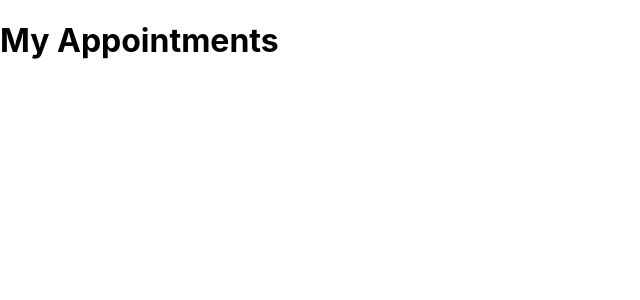
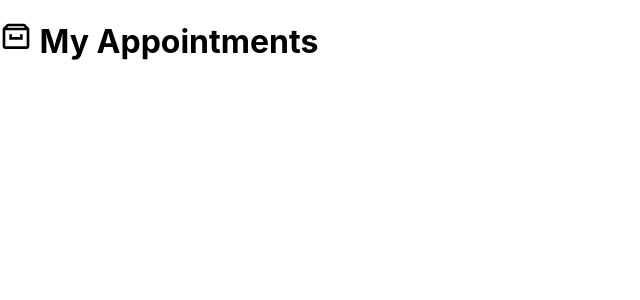
Before and after one commit to olaassem/react-interface, a React (Create React App) app: page / in a window 1280 px wide. Shown: the top 300 px of the page, without its empty margins (0-640 px from the left). Built offline with nearby package versions, Linux system fonts and the light colour scheme.

Commit message:
installs & imports react-icons

```diff
--- a/package.json
+++ b/package.json
@@ -8,6 +8,7 @@
     "@testing-library/user-event": "^12.8.3",
     "react": "^17.0.2",
     "react-dom": "^17.0.2",
+    "react-icons": "^4.2.0",
     "react-scripts": "4.0.3",
     "web-vitals": "^1.1.2"
   },
--- a/src/App.js
+++ b/src/App.js
@@ -1,8 +1,10 @@
+import { BiArchive } from 'react-icons/bi';
+
 function App() {
   return (
     <div className="App">
       <header className="App-header">
-        <h1>My Appointments</h1>
+        <h1><BiArchive /> My Appointments</h1>
       </header>
     </div>
   );
```
Also changed, not shown: 1 other file (tests, documents, lock files or other folders).
